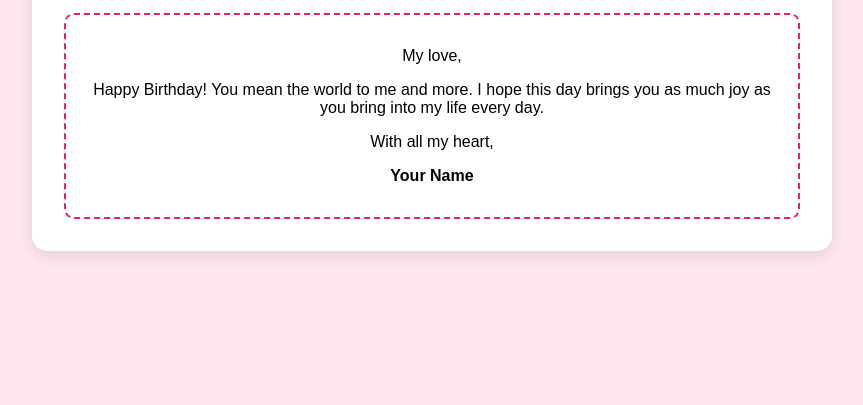
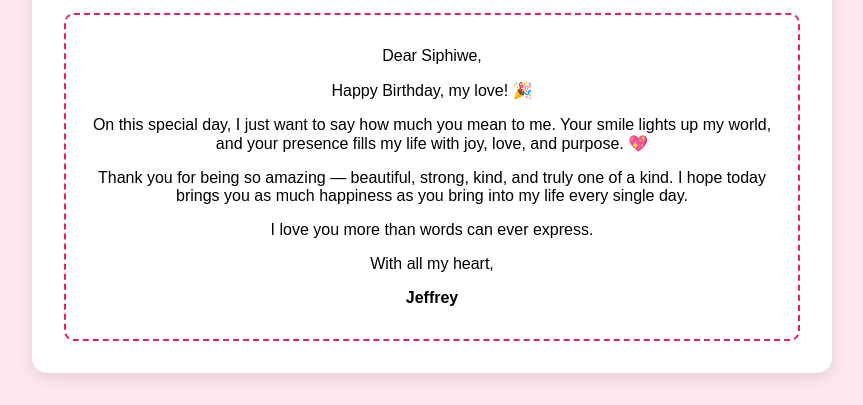
Before and after one commit to Hlaks15/Happybirthday-Darling, a plain HTML site: page index.html in a window 1280 px wide. Shown: the part 615-1020 px from the top of the page, without its empty margins (208-1071 px from the left). Before the commit the page ends 898 px from the top, so only its background shows below. Drawn offline with Linux system fonts and the light colour scheme.

Commit message:
Fix HTML so it renders as a webpage

```diff
--- a/index.html
+++ b/index.html
@@ -88,10 +88,15 @@
       <h1>🎂 Happy Birthday, Darling! 💖</h1>
       <p>This message is editable — click and make it yours!</p>
       <div class="editable" contenteditable="true">
-        <p>My love,</p>
-        <p>Happy Birthday! You mean the world to me and more. I hope this day brings you as much joy as you bring into my life every day.</p>
-        <p>With all my heart,</p>
-        <p><strong>Your Name</strong></p>
+  <p>Dear Siphiwe,</p>
+  <p>Happy Birthday, my love! 🎉</p>
+  <p>On this special day, I just want to say how much you mean to me. Your smile lights up my world, and your presence fills my life with joy, love, and purpose. 💖</p>
+  <p>Thank you for being so amazing — beautiful, strong, kind, and truly one of a kind. I hope today brings you as much happiness as you bring into my life every single day.</p>
+  <p>I love you more than words can ever express.</p>
+  <p>With all my heart,</p>
+  <p><strong>Jeffrey</strong></p>
+</div>
+
       </div>
     </div>
   </div>
```
